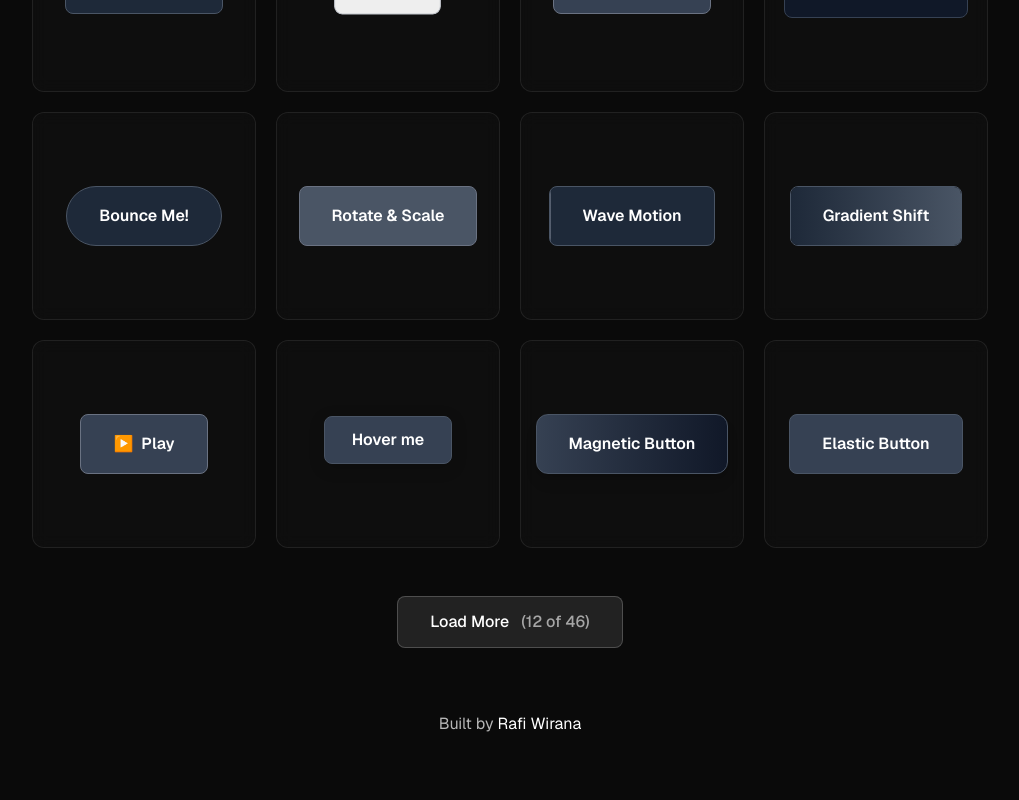
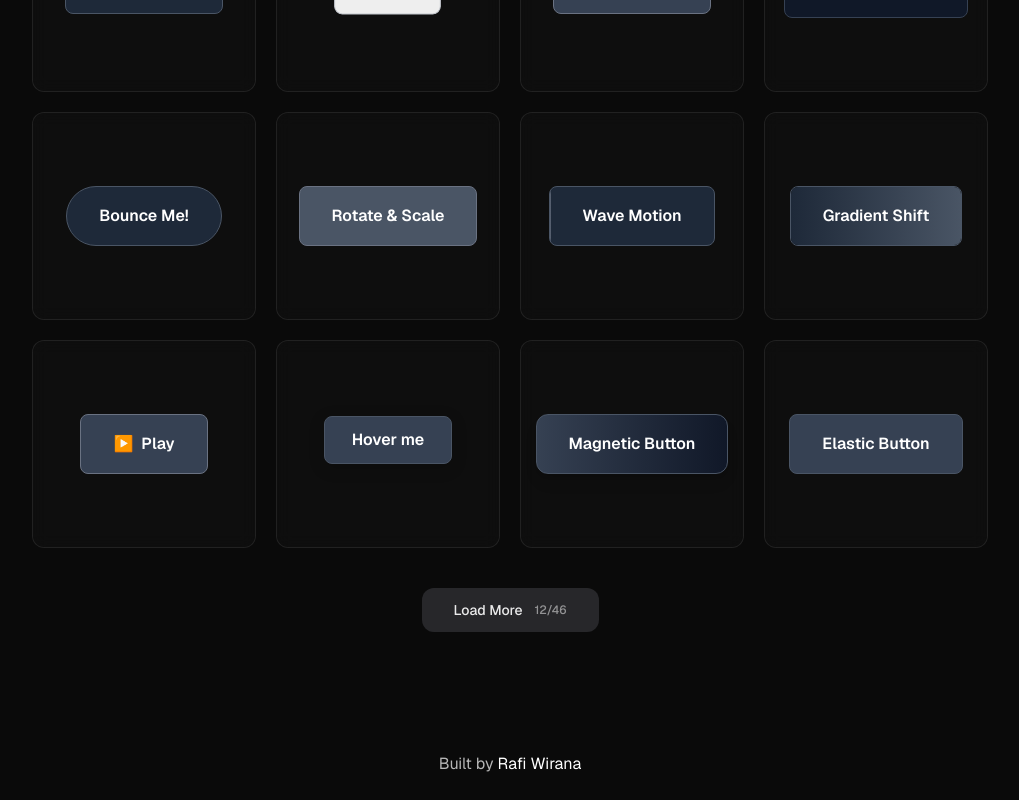
Before and after one commit to ahmadrafidev/ui-clip, a Next.js app: page / in a window 1280 px wide. Shown: the part 392-1192 px from the top of the page, without its empty margins (130-1149 px from the left). Before the commit the page ends 1152 px from the top, so only its background shows below. Built offline with nearby package versions, Linux system fonts and the light colour scheme.

Commit message:
add a little spacing, load more button refinement

```diff
--- a/components/animation-grid.tsx
+++ b/components/animation-grid.tsx
@@ -82,30 +82,30 @@ export function AnimationGrid({ animations }: AnimationGridProps) {
 
       {/* Load More Button */}
       {hasMoreAnimations && (
-        <div className="flex justify-center mt-8 md:mt-12">
+        <div className="flex justify-center mt-8 md:mt-10">
           <button
             onClick={handleLoadMore}
             disabled={isLoading}
             className={`
-              px-8 py-3 rounded-lg font-medium transition-all duration-200
+              px-8 py-3 rounded-xl font-medium text-sm
+              transition-all duration-200 ease-out
               ${isLoading
-                ? 'bg-white/5 text-white/40 cursor-not-allowed'
-                : 'bg-white/10 text-white hover:bg-white/20 hover:scale-[1.02]'
+                ? 'bg-zinc-800 text-white/40 cursor-not-allowed'
+                : 'bg-zinc-800 text-white/90 hover:bg-zinc-800/80 hover:text-white hover:scale-[1.02] active:scale-98'
               }
-              border border-white/20 backdrop-blur-sm
               flex items-center gap-3
             `}
           >
             {isLoading ? (
               <>
-                <div className="animate-spin rounded-full h-4 w-4 border-2 border-white/20 border-t-white/60" />
-                Loading...
+                <div className="animate-spin rounded-full h-4 w-4 border border-white/30 border-t-white/70" />
+                <span>Loading...</span>
               </>
             ) : (
               <>
-                Load More
-                <span className="text-white/60">
-                  ({displayedCount} of {filteredAnimations.length})
+                <span>Load More</span>
+                <span className="text-white/50 text-xs">
+                  {displayedCount}/{filteredAnimations.length}
                 </span>
               </>
             )}
--- a/components/home-page.tsx
+++ b/components/home-page.tsx
@@ -11,7 +11,7 @@ export function HomePage() {
       <HeroSection />
 
       {/* Animation Grid */}
-      <div className="flex-1 px-4 sm:px-6 lg:px-8 pb-6 md:pb-10">
+      <div className="flex-1 px-4 sm:px-6 lg:px-8 pb-8 sm:pb-10 md:pb-12">
         <AnimationGrid animations={sampleAnimations} />
       </div>
     </section>
--- a/components/site-footer.tsx
+++ b/components/site-footer.tsx
@@ -1,6 +1,6 @@
 export function SiteFooter() {
   return (
-    <footer>
+    <footer className="mt-10 md:mt-12">
       <div className="mx-auto py-6 flex items-center justify-center">
         <span className="text-sm md:text-base text-foreground/70">
           Built by {""}
```
